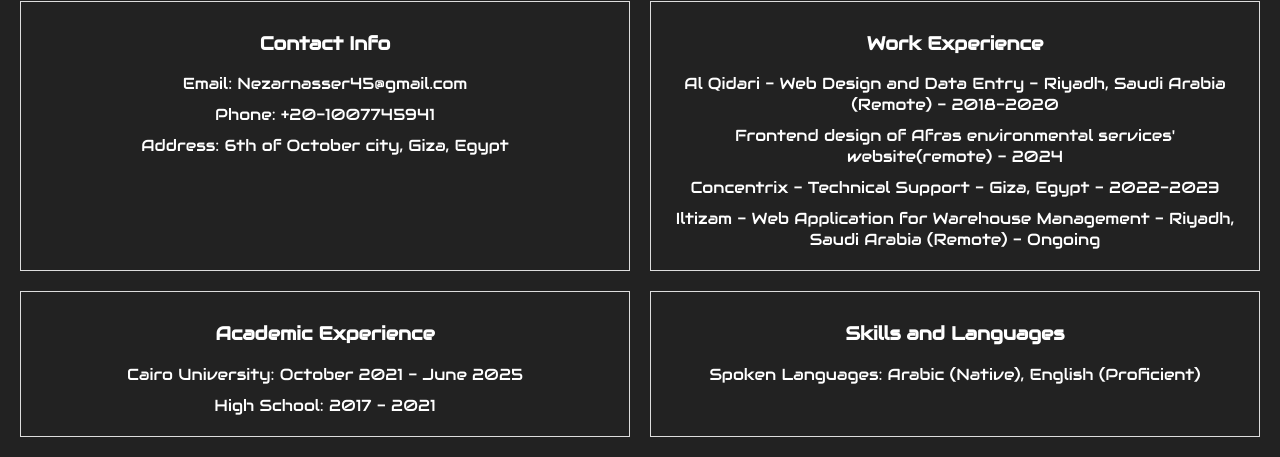
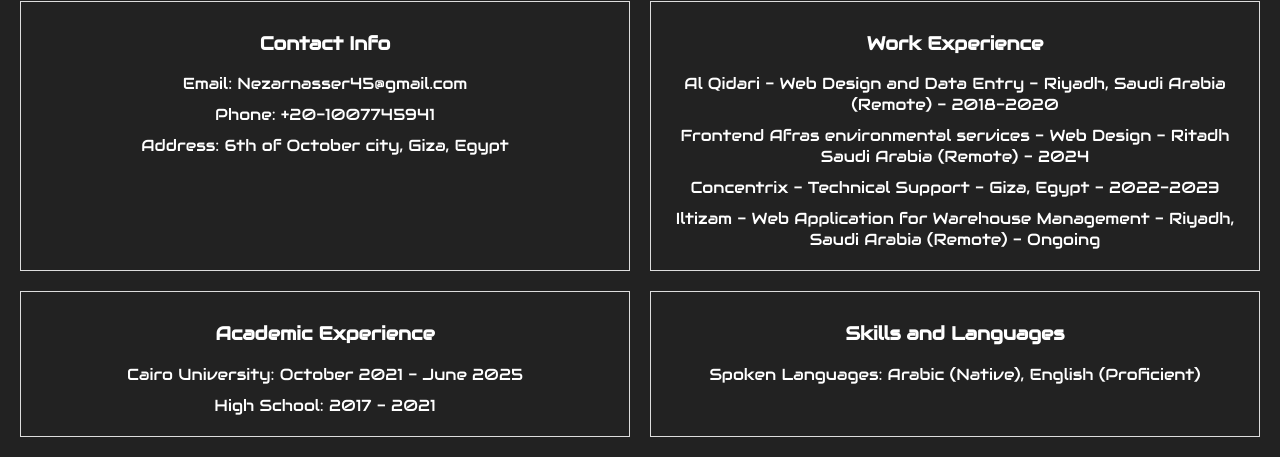
Before and after one commit to Nezar-Gazer-ENG/Nezar_Nasser, a plain HTML site: page Nezar Nasser.html in a window 1280 px wide. Both pictures are taken after a click on the button "Information". Shown: the part 464-921 px from the top of the page. Drawn offline with Linux system fonts and the light colour scheme.

Commit message:
Update Nezar Nasser.html

```diff
--- a/Nezar Nasser.html
+++ b/Nezar Nasser.html
@@ -57,7 +57,7 @@
             <h3>Work Experience</h3>
             <ul>
                 <li>Al Qidari - Web Design and Data Entry - Riyadh, Saudi Arabia (Remote) - 2018-2020</li>
-                <li>Frontend design of Afras environmental services' website(remote) - 2024 </li>
+                <li>Frontend Afras environmental services - Web Design - Ritadh Saudi Arabia (Remote) - 2024 </li>
                 <li>Concentrix - Technical Support - Giza, Egypt - 2022-2023</li>
                 <li>Iltizam - Web Application for Warehouse Management - Riyadh, Saudi Arabia (Remote) - Ongoing</li>
             </ul>
```
